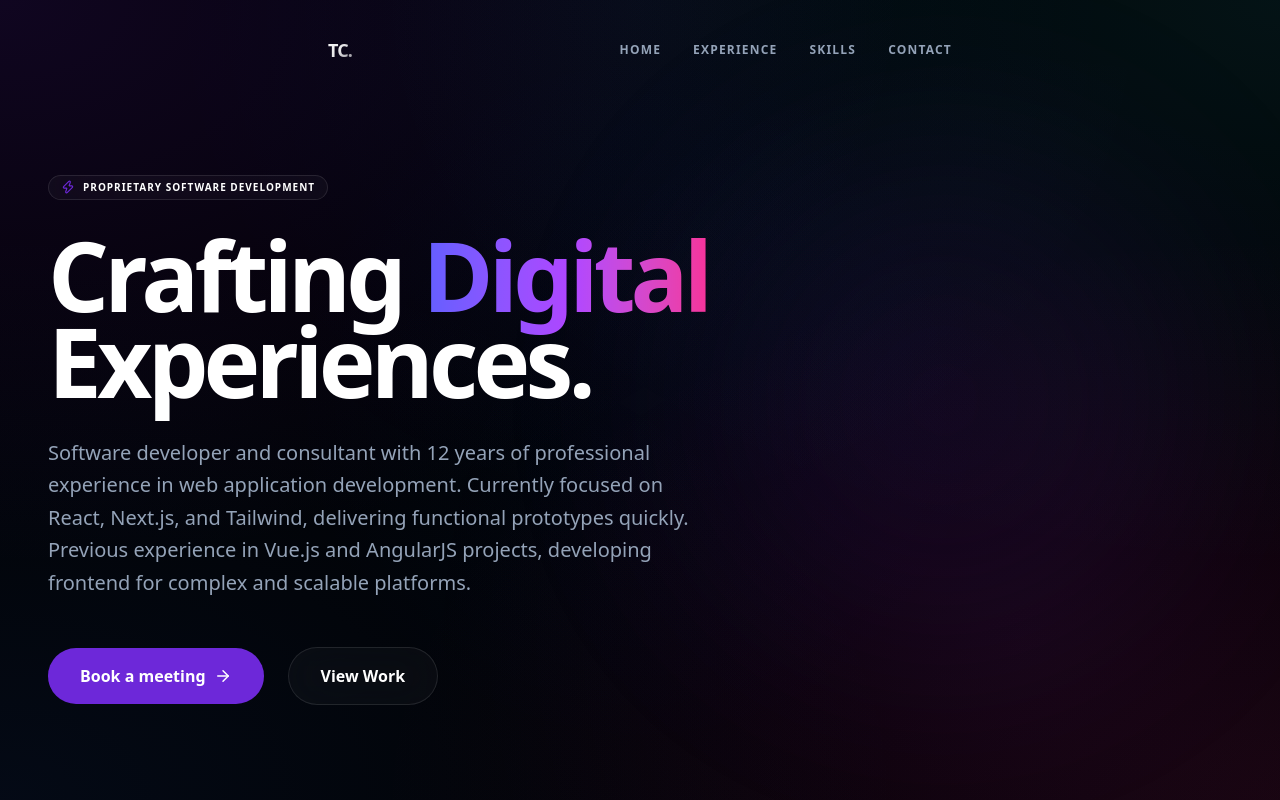
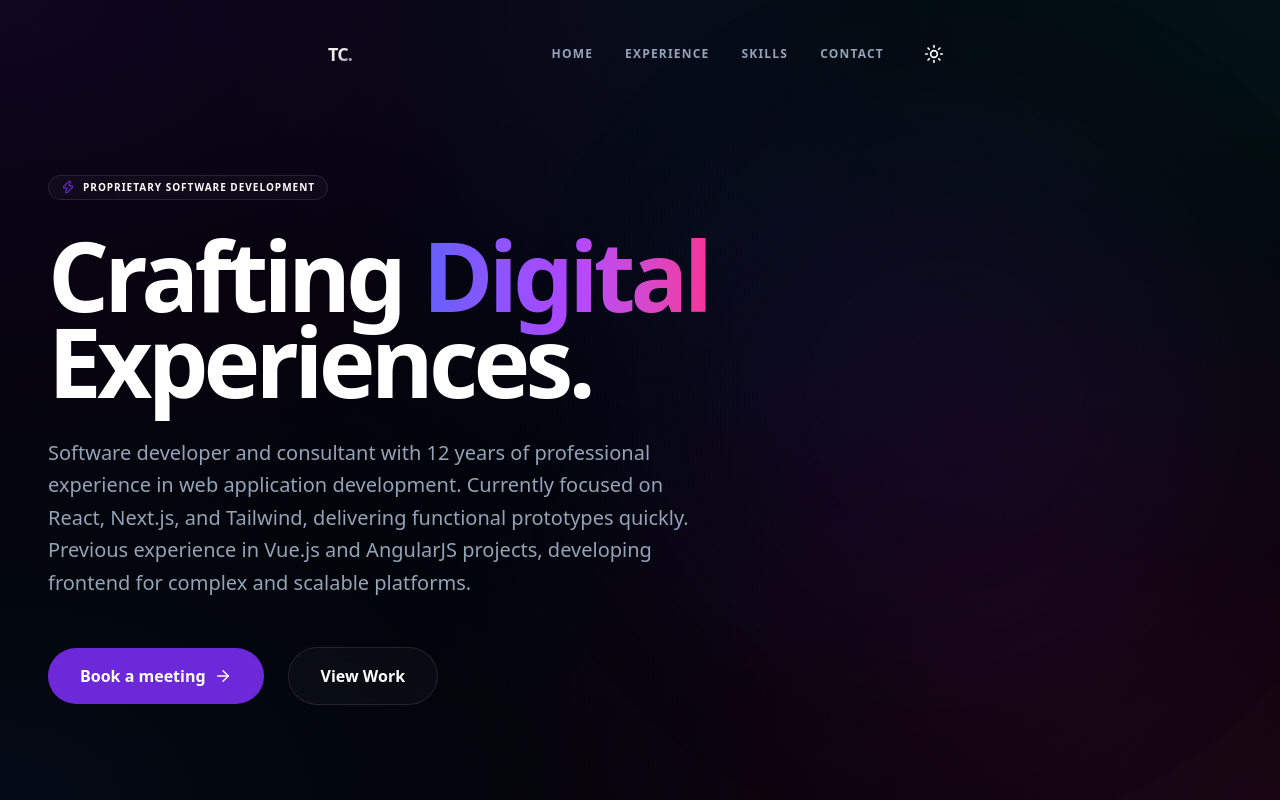
Before and after one commit to tudor-crisan/tudorcrisan.dev, a Next.js app: page / in a window 1280 px wide. Shown: the top 800 px of the page. Built offline with nearby package versions, Linux system fonts and the light colour scheme.

Commit message:
Add dark/light mode switch and configure theme variables

```diff
--- a/package.json
+++ b/package.json
@@ -12,6 +12,7 @@
     "framer-motion": "^12.38.0",
     "lucide-react": "^1.11.0",
     "next": "16.2.4",
+    "next-themes": "^0.4.6",
     "pdf-parse": "^2.4.5",
     "react": "19.2.4",
     "react-dom": "19.2.4"
--- a/src/app/globals.css
+++ b/src/app/globals.css
@@ -1,6 +1,31 @@
 @import "tailwindcss";
 
+@custom-variant dark (&:is(.dark *));
+
 :root {
+  --background: 0 0% 100%;
+  --foreground: 0 0% 0%;
+
+  --primary: 263.4 70% 50.4%;
+  --primary-foreground: 210 40% 98%;
+
+  --secondary: 210 40% 96.1%;
+  --secondary-foreground: 222.2 47.4% 11.2%;
+
+  --muted: 210 40% 96.1%;
+  --muted-foreground: 215.4 16.3% 46.9%;
+
+  --accent: 210 40% 96.1%;
+  --accent-foreground: 222.2 47.4% 11.2%;
+
+  --border: 214.3 31.8% 91.4%;
+  --input: 214.3 31.8% 91.4%;
+  --ring: 263.4 70% 50.4%;
+
+  --radius: 1rem;
+}
+
+.dark {
   --background: 0 0% 0%;
   --foreground: 0 0% 100%;
 
@@ -19,8 +44,6 @@
   --border: 217.2 32.6% 17.5%;
   --input: 217.2 32.6% 17.5%;
   --ring: 224.3 76.3% 48%;
-
-  --radius: 1rem;
 }
 
 @theme {
@@ -55,15 +78,15 @@
 
 @layer utilities {
   .glass {
-    @apply bg-white/[0.03] backdrop-blur-xl border border-white/10;
+    @apply bg-black/[0.03] dark:bg-white/[0.03] backdrop-blur-xl border border-black/10 dark:border-white/10;
   }
 
   .glass-hover {
-    @apply hover:bg-white/[0.05] hover:border-white/20 transition-all duration-300;
+    @apply hover:bg-black/[0.05] dark:hover:bg-white/[0.05] hover:border-black/20 dark:hover:border-white/20 transition-all duration-300;
   }
 
   .text-gradient {
-    @apply bg-clip-text text-transparent bg-gradient-to-br from-white via-white/90 to-white/50;
+    @apply bg-clip-text text-transparent bg-gradient-to-br from-black via-black/90 to-black/50 dark:from-white dark:via-white/90 dark:to-white/50;
   }
 
   .text-primary-gradient {
--- a/src/app/layout.tsx
+++ b/src/app/layout.tsx
@@ -1,5 +1,6 @@
 import type { Metadata } from "next";
 import { Inter } from "next/font/google";
+import { ThemeProvider } from "@/components/ThemeProvider";
 import "./globals.css";
 
 const inter = Inter({
@@ -21,11 +22,13 @@ export default function RootLayout({
   children: React.ReactNode;
 }>) {
   return (
-    <html lang="en" className={`${inter.variable} scroll-smooth`}>
+    <html lang="en" className={`${inter.variable} scroll-smooth`} suppressHydrationWarning>
       <body className="bg-background text-foreground antialiased selection:bg-accent/30">
-        <div className="fixed inset-0 -z-10 bg-grid opacity-20" />
-        <div className="fixed inset-0 -z-10 bg-[radial-gradient(circle_at_50%_50%,rgba(59,130,246,0.05),transparent_50%)]" />
-        {children}
+        <ThemeProvider attribute="class" defaultTheme="dark" enableSystem disableTransitionOnChange>
+          <div className="fixed inset-0 -z-10 bg-grid opacity-40 dark:opacity-20" />
+          <div className="fixed inset-0 -z-10 bg-[radial-gradient(circle_at_50%_50%,rgba(59,130,246,0.05),transparent_50%)]" />
+          {children}
+        </ThemeProvider>
       </body>
     </html>
   );
--- a/src/components/Navbar.tsx
+++ b/src/components/Navbar.tsx
@@ -4,6 +4,7 @@ import { useState, useEffect } from "react";
 import { motion, AnimatePresence } from "framer-motion";
 import { personalInfo } from "@/lib/data";
 import { Menu, X } from "lucide-react";
+import { ThemeToggle } from "./ThemeToggle";
 
 const navLinks = [
   { name: "Home", href: "#home" },
@@ -36,7 +37,7 @@ export default function Navbar() {
         </a>
 
         {/* Desktop Nav */}
-        <div className="hidden md:flex items-center gap-8">
+        <div className="hidden md:flex items-center gap-8 pointer-events-auto">
           {navLinks.map((link) => (
             <a
               key={link.name}
@@ -46,14 +47,18 @@ export default function Navbar() {
               {link.name}
             </a>
           ))}
+          <ThemeToggle />
         </div>
 
-        <button
-          className="md:hidden text-foreground"
-          onClick={() => setMobileMenuOpen(!mobileMenuOpen)}
-        >
-          {mobileMenuOpen ? <X size={20} /> : <Menu size={20} />}
-        </button>
+        <div className="md:hidden flex items-center gap-4 pointer-events-auto">
+          <ThemeToggle />
+          <button
+            className="text-foreground"
+            onClick={() => setMobileMenuOpen(!mobileMenuOpen)}
+          >
+            {mobileMenuOpen ? <X size={20} /> : <Menu size={20} />}
+          </button>
+        </div>
       </nav>
 
       {/* Mobile Menu */}
--- /dev/null
+++ b/src/components/ThemeProvider.tsx
@@ -0,0 +1,8 @@
+"use client";
+
+import { ThemeProvider as NextThemesProvider } from "next-themes";
+import type { ThemeProviderProps } from "next-themes";
+
+export function ThemeProvider({ children, ...props }: ThemeProviderProps) {
+  return <NextThemesProvider {...props}>{children}</NextThemesProvider>;
+}
--- /dev/null
+++ b/src/components/ThemeToggle.tsx
@@ -0,0 +1,28 @@
+"use client";
+
+import { useTheme } from "next-themes";
+import { Moon, Sun } from "lucide-react";
+import { useEffect, useState } from "react";
+
+export function ThemeToggle() {
+  const { theme, setTheme } = useTheme();
+  const [mounted, setMounted] = useState(false);
+
+  useEffect(() => {
+    setMounted(true);
+  }, []);
+
+  if (!mounted) {
+    return <div className="w-9 h-9" />; // Placeholder to avoid layout shift
+  }
+
+  return (
+    <button
+      onClick={() => setTheme(theme === "dark" ? "light" : "dark")}
+      className="p-2 rounded-full hover:bg-black/5 dark:hover:bg-white/10 transition-colors text-foreground"
+      aria-label="Toggle theme"
+    >
+      {theme === "dark" ? <Sun size={20} /> : <Moon size={20} />}
+    </button>
+  );
+}
```
Also changed, not shown: 1 other file (tests, documents, lock files or other folders).
